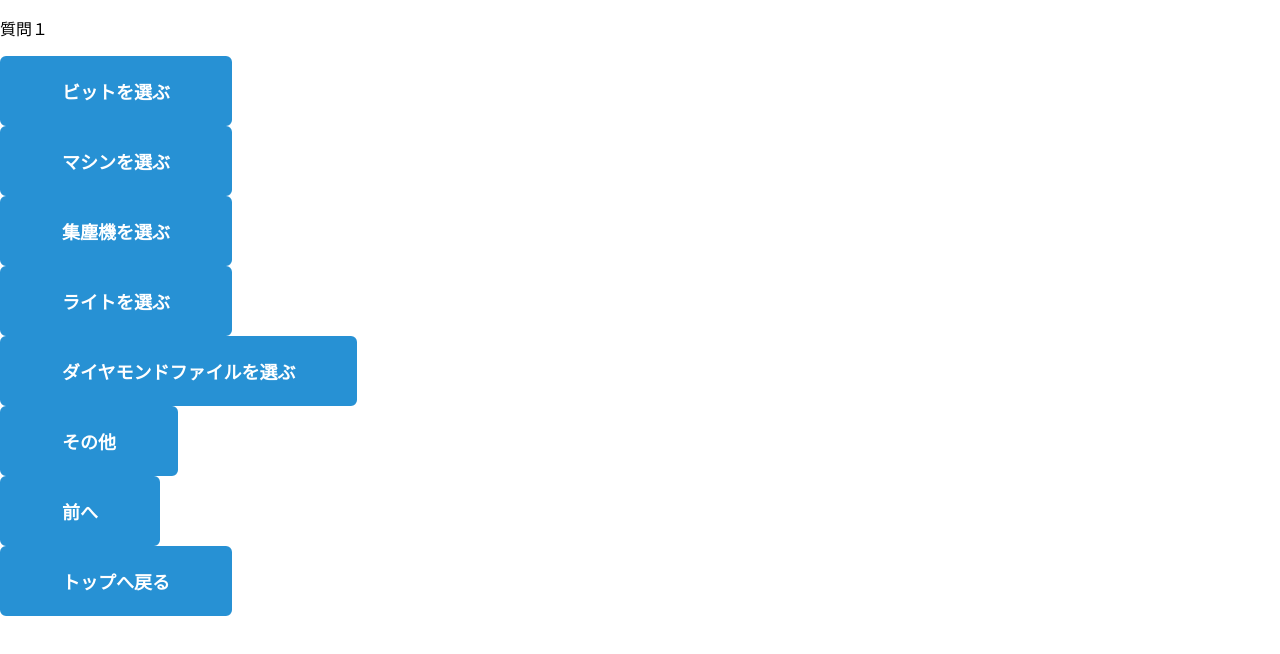
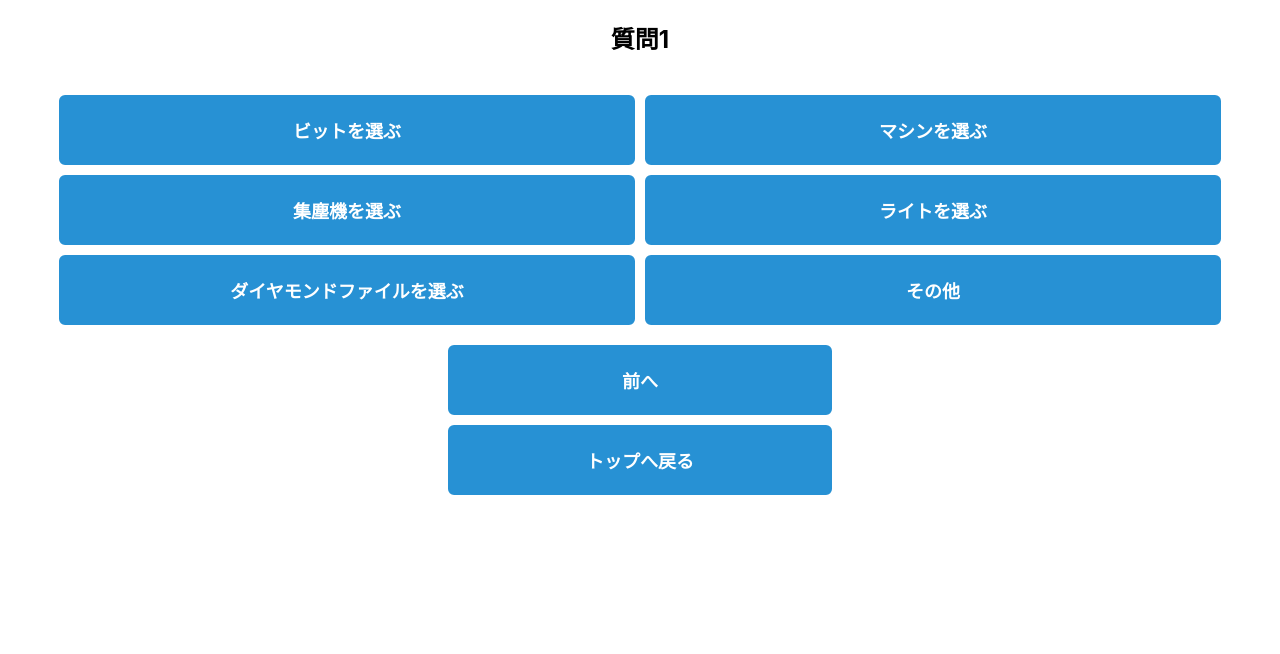
Before and after one commit to forkexecsatoshi/searching-goods, a React (Create React App) app: page / in a window 1280 px wide. Shown: the top 654 px of the page. Built offline with nearby package versions, Linux system fonts and the light colour scheme.

Commit message:
ロジックの仮動作

```diff
--- a/package.json
+++ b/package.json
@@ -9,9 +9,12 @@
     "@types/jest": "^27.5.2",
     "@types/node": "^16.18.48",
     "@types/react": "^18.2.21",
+    "@types/react-bootstrap": "^0.32.33",
     "@types/react-dom": "^18.2.7",
     "@types/styled-components": "^5.1.28",
+    "bootstrap": "^5.3.2",
     "react": "^18.2.0",
+    "react-bootstrap": "^2.9.0",
     "react-dom": "^18.2.0",
     "react-scripts": "5.0.1",
     "styled-components": "^6.0.8",
--- a/public/index.html
+++ b/public/index.html
@@ -15,7 +15,7 @@
       user's mobile device or desktop. See https://developers.google.com/web/fundamentals/web-app-manifest/
     -->
     <link rel="manifest" href="%PUBLIC_URL%/manifest.json" />
-    <title>React App</title>
+    <title>サジェストアプリ</title>
   </head>
   <body>
     <noscript>You need to enable JavaScript to run this app.</noscript>
--- a/src/App.tsx
+++ b/src/App.tsx
@@ -1,30 +1,40 @@
-import React from "react";
-import logo from "./logo.svg";
-import styled from "styled-components";
+import { useState } from "react";
+import Container from "react-bootstrap/Container";
 import QA from "./component/QA";
+import { questions } from "./asset/question";
+import { Choice } from "./asset/type";
 
 const App = () => {
+  const [answeredQuestion, setAnsweredQuestion] = useState<Choice[]>([]);
+  const [currentQuestion, setCurrentQuestion] = useState<number>(0);
+
+  const onClickButton = (choice?: Choice) => {
+    // topに戻る場合
+    if (!choice) {
+      setAnsweredQuestion([]);
+      return;
+    }
+
+    // 選択肢がクリックされた場合
+    if (!Number.isNaN(choice.value)) {
+      setCurrentQuestion(choice.value);
+      // TODO: answeredQuestionの更新
+    }
+  };
+  const onClickPrevious = () => {
+    // TODO: answeredQuestionの更新
+    setCurrentQuestion((value) => value - 1);
+  };
   return (
-    <Container>
+    <Container fluid>
       <QA
-        question="質問１"
-        choices={[
-          { text: "ビットを選ぶ", value: 1 },
-          { text: "マシンを選ぶ", value: 1 },
-          { text: "集塵機を選ぶ", value: 1 },
-          { text: "ライトを選ぶ", value: 1 },
-          { text: "ダイヤモンドファイルを選ぶ", value: 1 },
-          { text: "その他", value: 1 },
-        ]}
-        onClick={() => {}}
-        onClickPrevious={() => {}}
-        onClickTop={() => {}}
+        question={questions[currentQuestion]}
+        onClick={onClickButton}
+        onClickPrevious={onClickPrevious}
+        onClickTop={() => onClickButton()}
       />
     </Container>
   );
 };
 
 export default App;
-
-// styled-componentsというライブラリを用いてこのようにcssを記述することができる
-const Container = styled.div``;
--- /dev/null
+++ b/src/asset/question.tsx
@@ -0,0 +1,69 @@
+import { Question } from "./type";
+export const questions: Question[] = [
+  [
+    { title: "質問1" },
+    [
+      { text: "ビットを選ぶ", value: 1 },
+      { text: "マシンを選ぶ", value: 2 },
+      { text: "集塵機を選ぶ", value: 3 },
+      { text: "ライトを選ぶ", value: 4 },
+      { text: "ダイヤモンドファイルを選ぶ", value: 5 },
+      { text: "その他", value: 6 },
+    ],
+  ],
+  [
+    { title: "ビットを選ぶ" },
+    [
+      { text: "ハンド施術", value: 6 },
+      { text: "フット施術", value: 7 },
+    ],
+  ],
+  [
+    { title: "マシンを選ぶ" },
+    [
+      { text: "サロンプロ仕様", value: NaN },
+      { text: "サロン1～2年目", value: NaN },
+      { text: "セルフメイン", value: NaN },
+      { text: "ライトを選ぶ", value: NaN },
+      { text: "フット用高トルク", value: NaN },
+    ],
+  ],
+  [
+    { title: "集塵機を選ぶ" },
+    [
+      { text: "充電式", value: NaN },
+      { text: "コード式", value: NaN },
+    ],
+  ],
+  [
+    { title: "ライトを選ぶ" },
+    [
+      { text: "本硬化～仮硬化", value: NaN },
+      { text: "仮硬化", value: NaN },
+    ],
+  ],
+
+  [
+    { title: "ダイヤモンドファイルを選ぶ" },
+    [
+      { text: "ハンド用ファイル", value: 6 },
+      { text: "フット用ファイル", value: 7 },
+    ],
+  ],
+  [
+    { title: "ハンド施術" },
+    [
+      { text: "オフ＆フィルイン", value: NaN },
+      { text: "ケア＆プレパレーション", value: NaN },
+      { text: "ストーンオフ", value: NaN },
+    ],
+  ],
+  [
+    { title: "フット施術" },
+    [
+      { text: "オフ＆フィルイン", value: NaN },
+      { text: "ケア＆プレパレーション", value: NaN },
+      { text: "ストーンオフ", value: NaN },
+    ],
+  ],
+];
--- a/src/asset/type.ts
+++ b/src/asset/type.ts
@@ -1 +1,3 @@
 export type Choice = { text: string; value: number };
+
+export type Question = [{ title: string }, Choice[]];
--- a/src/component/QA.tsx
+++ b/src/component/QA.tsx
@@ -1,13 +1,11 @@
-import React, { memo } from "react";
+import { memo } from "react";
 import styled from "styled-components";
-import colors from "../asset/theme";
-import { Choice } from "../asset/type";
+import { Choice, Question } from "../asset/type";
 import Button from "./Button";
 
 interface QAProps {
-  question: string;
-  choices: Choice[];
-  onClick: () => void;
+  question: Question;
+  onClick: (value: Choice) => void;
   onClickPrevious: () => void;
   onClickTop: () => void;
 }
@@ -15,16 +13,50 @@ interface QAProps {
 const QA = memo((props: QAProps) => {
   return (
     <Container>
-      <p>{props.question}</p>
-      {props.choices.map((choice) => {
-        return <Button text={choice.text} onClick={props.onClick} />;
-      })}
-      <Button text="前へ" onClick={props.onClickPrevious} />
-      <Button text="トップへ戻る" onClick={props.onClickTop} />
+      <h2>{props.question[0]["title"]}</h2>
+      <ButtonWrapper>
+        {props.question[1].map((choice) => {
+          return (
+            <Button text={choice.text} onClick={() => props.onClick(choice)} />
+          );
+        })}
+      </ButtonWrapper>
+      <BackButtonWrapper>
+        <Button text="前へ" onClick={props.onClickPrevious} />
+        <Button text="トップへ戻る" onClick={props.onClickTop} />
+      </BackButtonWrapper>
     </Container>
   );
 });
 
 export default QA;
 
-const Container = styled.div``;
+// styled-componentsというライブラリを用いてこのようにcssを記述することができる
+const Container = styled.div`
+  display: flex;
+  flex-direction: column;
+  gap: 20px;
+  h2 {
+    text-align: center;
+  }
+`;
+
+const ButtonWrapper = styled.div`
+  display: flex;
+  flex-wrap: wrap;
+  justify-content: center;
+  gap: 10px;
+  button {
+    width: 45%;
+  }
+`;
+
+const BackButtonWrapper = styled.div`
+  display: flex;
+  flex-direction: column;
+  align-items: center;
+  gap: 10px;
+  button {
+    width: 30%;
+  }
+`;
```
Also changed, not shown: 1 other file (tests, documents, lock files or other folders).
